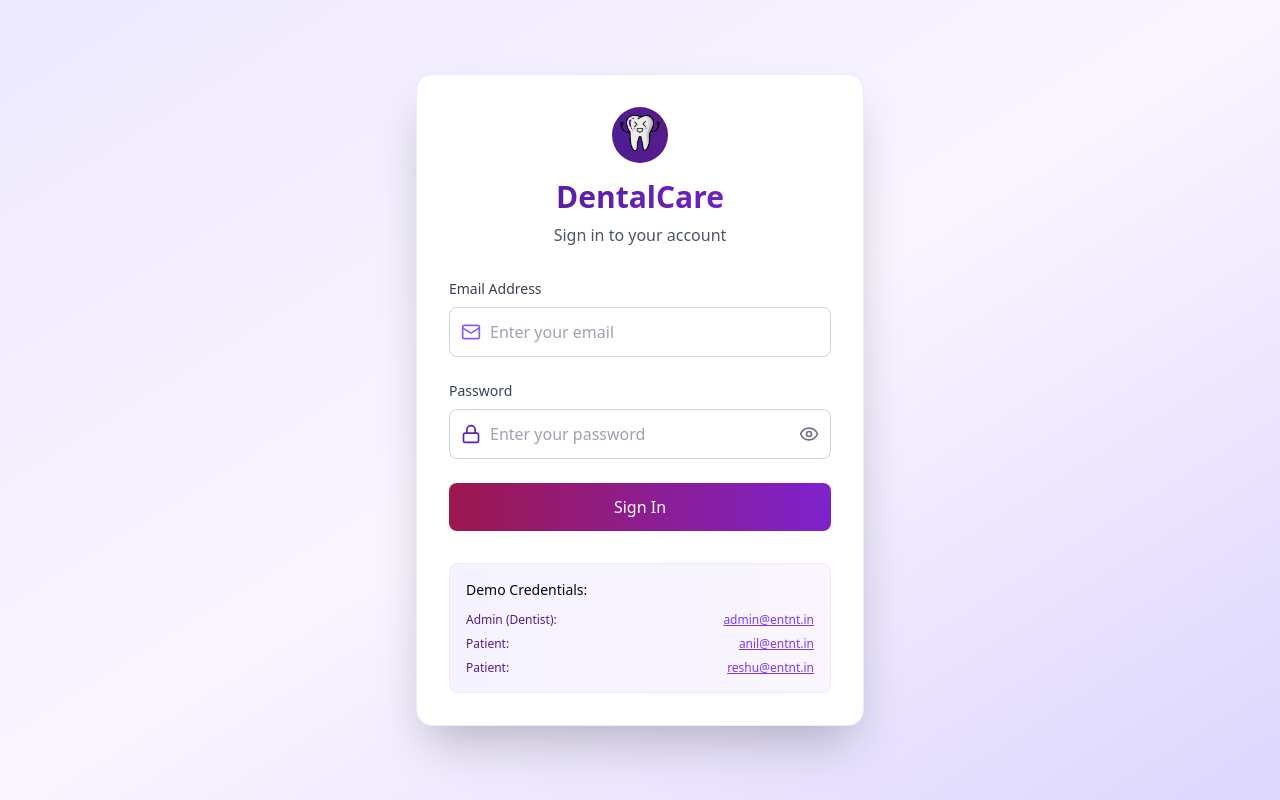
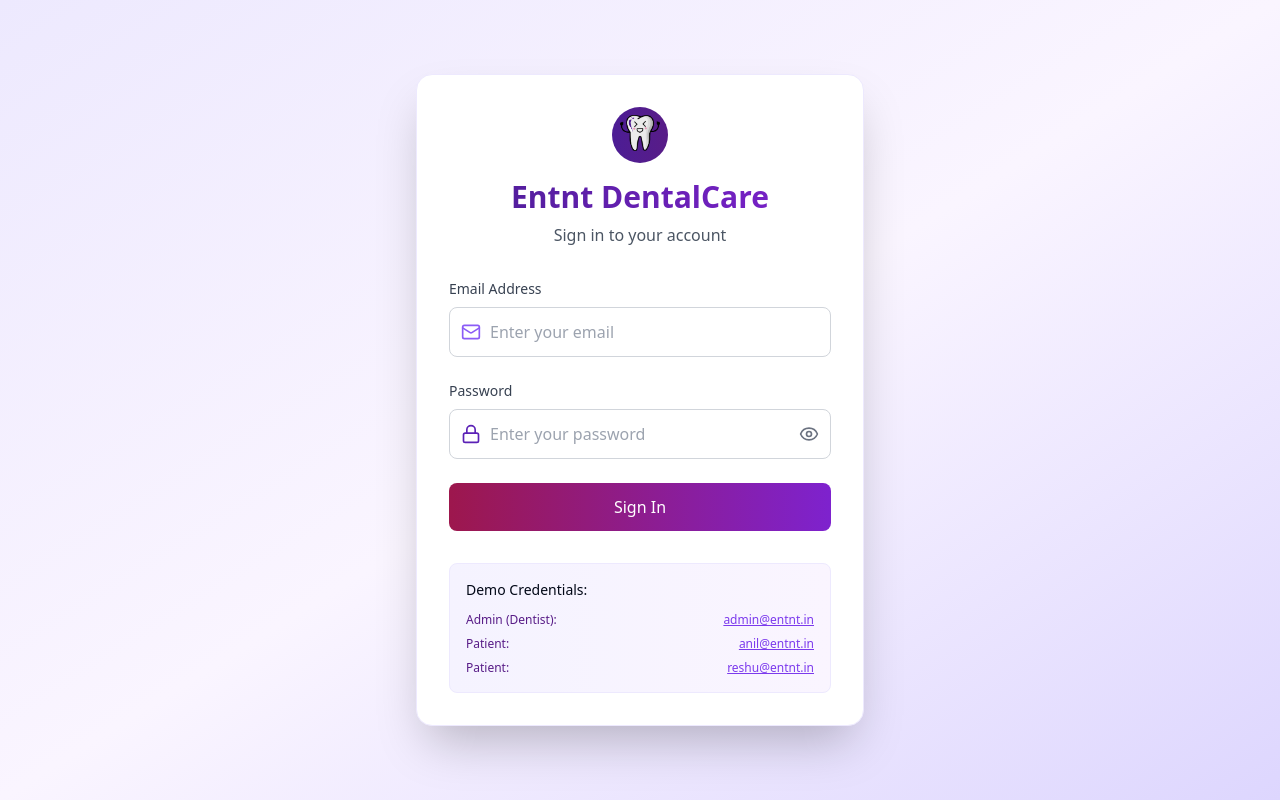
Before and after one commit to Anilkumarreddyandluru/entnt-dental-maintenance, a React (Vite) app: page / in a window 1280 px wide. Built offline with nearby package versions, Linux system fonts and the light colour scheme.

Commit message:
Name Changes

```diff
--- a/src/components/Layout.tsx
+++ b/src/components/Layout.tsx
@@ -49,7 +49,7 @@ const Layout = () => {
               </div>
               <div className="ml-3">
                 <h1 className="text-2xl font-bold bg-gradient-to-r from-violet-900 to-purple-900 bg-clip-text text-transparent">
-                  DentalCare
+                  EntntDentalCare
                 </h1>
                 <p className="text-sm text-gray-600">Management Dashboard</p>
               </div>
--- a/src/components/Login.tsx
+++ b/src/components/Login.tsx
@@ -52,7 +52,7 @@ const Login = () => {
               />
             </div>
             <h1 className="text-3xl font-bold bg-gradient-to-r from-violet-900 to-purple-700 bg-clip-text text-transparent">
-              DentalCare
+             Entnt DentalCare
             </h1>
             <p className="text-gray-600 mt-2">Sign in to your account</p>
           </div>
```
